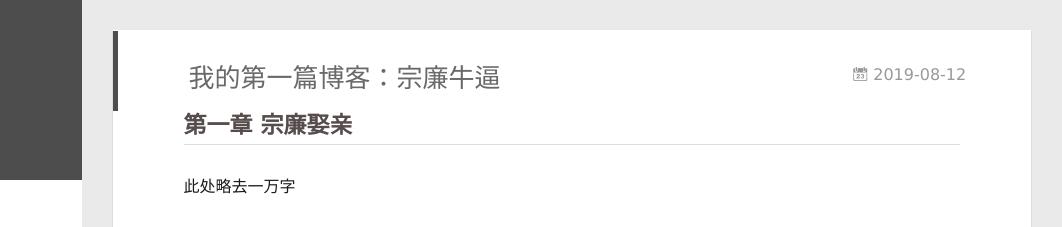
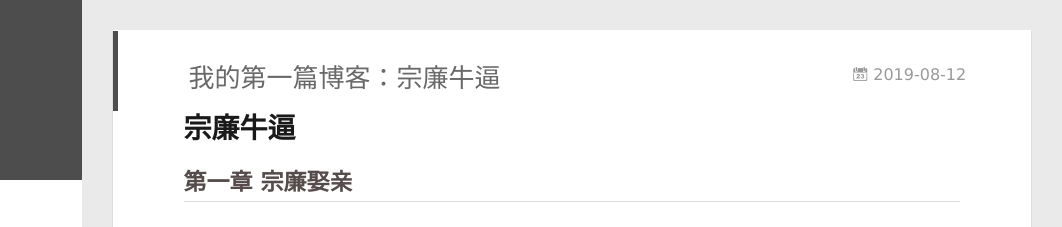
Before and after one commit to toprocker/toprocker.github.io, a plain HTML site: page 2019/08/12/我的第一篇博客：宗廉牛逼/index.html in a window 1280 px wide. Shown: the top 227 px of the page, 218-1280 px from the left. Drawn offline with Linux system fonts and the light colour scheme; some packages are replaced by stand-ins of ours; no server answers; a script that the page names is missing.

Commit message:
Site updated: 2019-08-12 02:55:48

```diff
--- a/2019/08/12/我的第一篇博客：宗廉牛逼/index.html
+++ b/2019/08/12/我的第一篇博客：宗廉牛逼/index.html
@@ -8,18 +8,18 @@
   <link rel="dns-prefetch" href="http://yoursite.com">
   <title>我的第一篇博客：宗廉牛逼 | blog of toprocker</title>
   <meta name="viewport" content="width=device-width, initial-scale=1, maximum-scale=1">
-  <meta name="description" content="第一章 宗廉娶亲此处略去一万字">
+  <meta name="description" content="宗廉牛逼第一章 宗廉娶亲此处略去一万字">
 <meta name="keywords" content="AI">
 <meta property="og:type" content="article">
 <meta property="og:title" content="我的第一篇博客：宗廉牛逼">
 <meta property="og:url" content="http://yoursite.com/2019/08/12/我的第一篇博客：宗廉牛逼/index.html">
 <meta property="og:site_name" content="blog of toprocker">
-<meta property="og:description" content="第一章 宗廉娶亲此处略去一万字">
+<meta property="og:description" content="宗廉牛逼第一章 宗廉娶亲此处略去一万字">
 <meta property="og:locale" content="ch">
-<meta property="og:updated_time" content="2019-08-11T18:39:01.923Z">
+<meta property="og:updated_time" content="2019-08-11T18:52:51.383Z">
 <meta name="twitter:card" content="summary">
 <meta name="twitter:title" content="我的第一篇博客：宗廉牛逼">
-<meta name="twitter:description" content="第一章 宗廉娶亲此处略去一万字">
+<meta name="twitter:description" content="宗廉牛逼第一章 宗廉娶亲此处略去一万字">
 
     <link rel="alternative" href="/atom.xml" title="blog of toprocker" type="application/atom+xml">
 
@@ -179,7 +179,7 @@
 
     <div class="article-entry" itemprop="articleBody">
 
-        <h2 id="第一章-宗廉娶亲"><a href="#第一章-宗廉娶亲" class="headerlink" title="第一章 宗廉娶亲"></a>第一章 宗廉娶亲</h2><p>此处略去一万字</p>
+        <h1 id="宗廉牛逼"><a href="#宗廉牛逼" class="headerlink" title="宗廉牛逼"></a>宗廉牛逼</h1><h2 id="第一章-宗廉娶亲"><a href="#第一章-宗廉娶亲" class="headerlink" title="第一章 宗廉娶亲"></a>第一章 宗廉娶亲</h2><p>此处略去一万字</p>
 <a id="more"></a>
 
 <hr>
@@ -322,7 +322,7 @@
                 </span>
                 <span class="tooltip-content">
                     <div class="toc-article">
-                    <ol class="toc"><li class="toc-item toc-level-2"><a class="toc-link" href="#第一章-宗廉娶亲"><span class="toc-number">1.</span> <span class="toc-text">第一章 宗廉娶亲</span></a></li><li class="toc-item toc-level-2"><a class="toc-link" href="#第二章-宗廉归来"><span class="toc-number">2.</span> <span class="toc-text">第二章 宗廉归来</span></a></li><li class="toc-item toc-level-2"><a class="toc-link" href="#参考文献"><span class="toc-number">3.</span> <span class="toc-text">参考文献</span></a></li></ol>
+                    <ol class="toc"><li class="toc-item toc-level-1"><a class="toc-link" href="#宗廉牛逼"><span class="toc-number">1.</span> <span class="toc-text">宗廉牛逼</span></a><ol class="toc-child"><li class="toc-item toc-level-2"><a class="toc-link" href="#第一章-宗廉娶亲"><span class="toc-number">1.1.</span> <span class="toc-text">第一章 宗廉娶亲</span></a></li><li class="toc-item toc-level-2"><a class="toc-link" href="#第二章-宗廉归来"><span class="toc-number">1.2.</span> <span class="toc-text">第二章 宗廉归来</span></a></li><li class="toc-item toc-level-2"><a class="toc-link" href="#参考文献"><span class="toc-number">1.3.</span> <span class="toc-text">参考文献</span></a></li></ol></li></ol>
                     </div>
                 </span>
             </div>
```
Also changed, not shown: index.html (+1 -1 lines).
